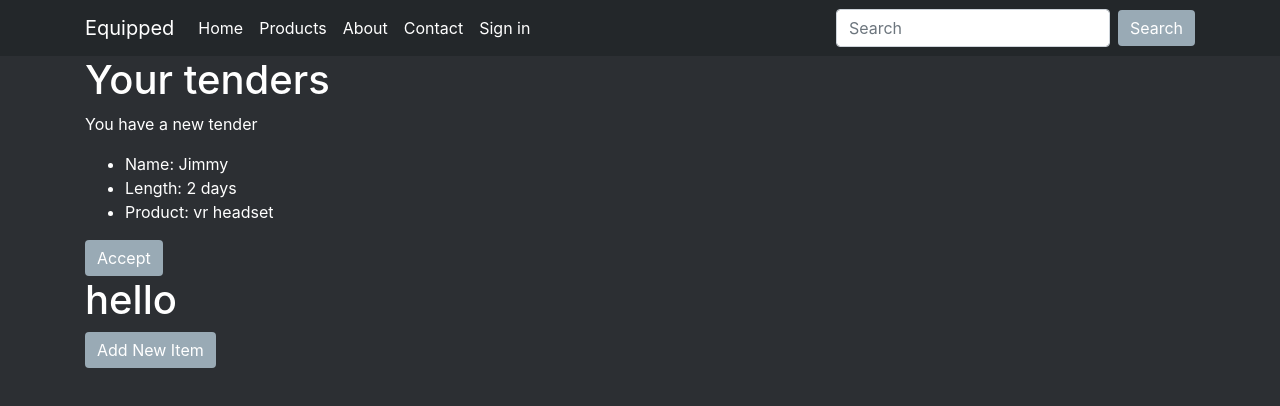
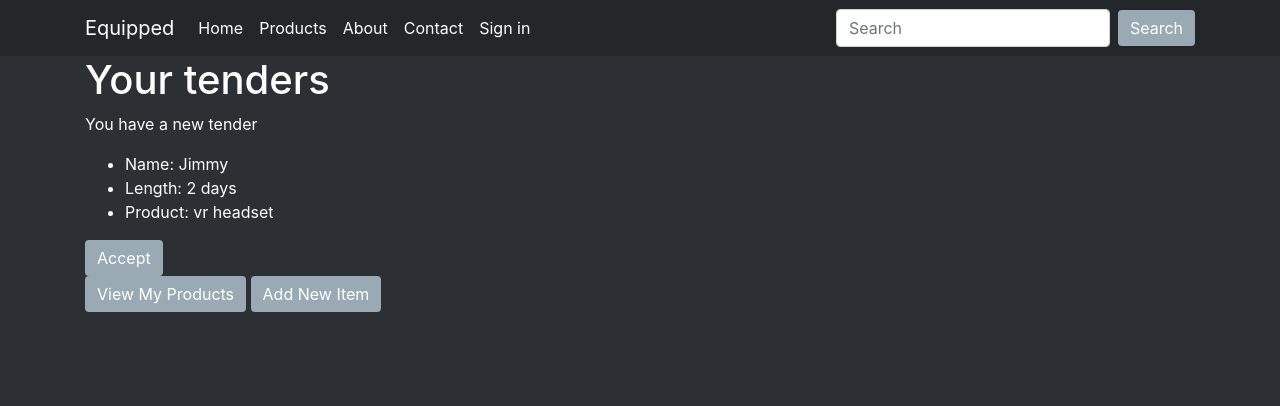
Before and after one commit to aidenwaring/equipped-frontend, a React (Create React App) app: page /dashboard in a window 1280 px wide. Shown: the top 406 px of the page. Built offline with nearby package versions, Linux system fonts and the light colour scheme; no server answers.

Commit message:
added .map to myproducts and displaying products

```diff
--- a/src/App.jsx
+++ b/src/App.jsx
@@ -10,12 +10,11 @@ import SendQuote from "./components/quotes/sendQuote";
 import ReceiveQuote from "./components/quotes/receiveQuote";
 import yourQuotes from "./components/quotes/yourQuotes";
 import NewProduct from "./components/products/newProduct";
-import myProducts from "./components/products/myProducts";
-import dashboard from "./components/dashboard/index";
+import MyProducts from "./components/products/myProducts";
+import Dashboard from "./components/dashboard/index";
 import products from "./components/products";
 import axios from "axios";
 const App = () => {
-
   // State for setting user
   const [user, setUser] = useState(false);
 
@@ -25,22 +24,23 @@ const App = () => {
   const [location, setLocation] = useState("");
 
   // Setting State For New Products
-  const [newProductName, setNewProductName] = useState("")
-  const [productImg, setProductImg] = useState("")
+  const [newProductName, setNewProductName] = useState("");
+  const [productImg, setProductImg] = useState("");
 
-
-  const url = "https://localhost:5000/api"
-
+  // Checking if user logged in
   useEffect(() => {
     axios
       .get("http://localhost:5000/api/users/me", { withCredentials: true })
       .then((response) => setUser(response.data));
   }, []);
 
+  // State for my Products
+  const [myProducts, setMyProducts] = useState([]);
+
   return (
     <div>
       <BrowserRouter>
-        <Navbar user={user} setUser={setUser}/>
+        <Navbar user={user} setUser={setUser} />
         <Route exact path="/" component={HomeView} />
         <Route exact path="/about" component={About} />
         <Route exact path="/contact" component={Contact} />
@@ -73,17 +73,42 @@ const App = () => {
 
         <Route exact path="/yourquotes" component={yourQuotes} />
 
-        <Route exact path="/products/new" render={(props) => (
+        <Route
+          exact
+          path="/products/new"
+          render={(props) => (
             <NewProduct
               {...props}
               newProductName={newProductName}
               setNewProductName={setNewProductName}
               productImg={productImg}
-           setProductImg={setProductImg}/>
+              setProductImg={setProductImg}
+              user={user}
+            />
           )}
         />
-        <Route exact path="/products/myproducts" components={myProducts} />
-        <Route exact path="/dashboard" component={dashboard} />
+
+        <Route
+          exact
+          path="/products/myproducts"
+          render={(props) => (
+            <MyProducts
+              {...props}
+              myProducts={myProducts}
+              setMyProducts={setMyProducts}
+
+            />
+          )}
+        />
+        <Route exact path="/dashboard"
+        render={(props) => (
+          <Dashboard
+          {...props}
+          myProducts={myProducts}
+          user={user}
+          />
+        )}
+        />
         <Route exact path="/products" component={products} />
       </BrowserRouter>
     </div>
--- a/src/components/dashboard/index.jsx
+++ b/src/components/dashboard/index.jsx
@@ -5,7 +5,7 @@ import { Link } from "react-router-dom";
 
 
 
-export default function index() {
+export default function index({myProducts, user}) {
   const tender1 = [{ name: "Jimmy", length: "2 days", product: "vr headset" }];
 
   let tenderList = tender1.map((tender) => {
@@ -26,9 +26,7 @@ export default function index() {
         <Button>Accept</Button>
       </Container>
       <Container>
-        {/* This is the my products component being rendered here */}
-        <Products />
-
+        <Link to='/products/myProducts'><Button>View My Products</Button></Link>
        <Link to="/products/new"> <Button>Add New Item</Button></Link>
       </Container>
     </div>
--- a/src/components/products/myProducts.jsx
+++ b/src/components/products/myProducts.jsx
@@ -1,22 +1,39 @@
-import React from "react";
-import axios from 'axios'
+import React, { useEffect } from "react";
+import axios from "axios";
+import { Card, Button, CardGroup, Container } from "react-bootstrap";
 
-export default function myProducts() {
-
-
-
-  axios.get("http://localhost:5000/api/products")
-    .then((response) => {
-      console.log(response.data)
-    })
-    .catch((error) => {
-      console.log('Im broken')
-    })
-
+function MyProducts({ myProducts, setMyProducts }) {
+  useEffect(() => {
+    axios
+      .get("http://localhost:5000/api/products", { withCredentials: true })
+      .then((response) => {
+        setMyProducts(response.data);
+        console.log(response.data);
+      })
+      .catch((error) => {
+        console.log(error);
+      });
+  }, []);
 
   return (
     <div>
-      <h1>hello</h1>
+      <Container>
+        <h2>My Products</h2>
+        <CardGroup>
+          {myProducts.map((product) => (
+
+            <Card style={{ width: "18rem" }}>
+              <Card.Img variant="top" src="{product.image}" />
+              <Card.Body>
+                <Card.Title>{product.product}</Card.Title>
+                <Button variant="primary">Go somewhere</Button>
+              </Card.Body>
+            </Card>
+          ))}
+        </CardGroup>
+      </Container>
     </div>
   );
 }
+
+export default MyProducts;
--- a/src/components/products/newProduct.jsx
+++ b/src/components/products/newProduct.jsx
@@ -7,7 +7,8 @@ export default function newProduct({
   newProductName,
   setNewProductName,
   productImg,
-  setProductImg
+  setProductImg,
+  user
 }) {
 
 
@@ -36,7 +37,7 @@ export default function newProduct({
       e.preventDefault()
       axios.post('http://localhost:5000/api/products', {
             product: newProductName,
-
+            user: user
           })
           .then(function (res) {
             console.log(res)
```
Lines whose indentation alone changed are shown as unchanged.
